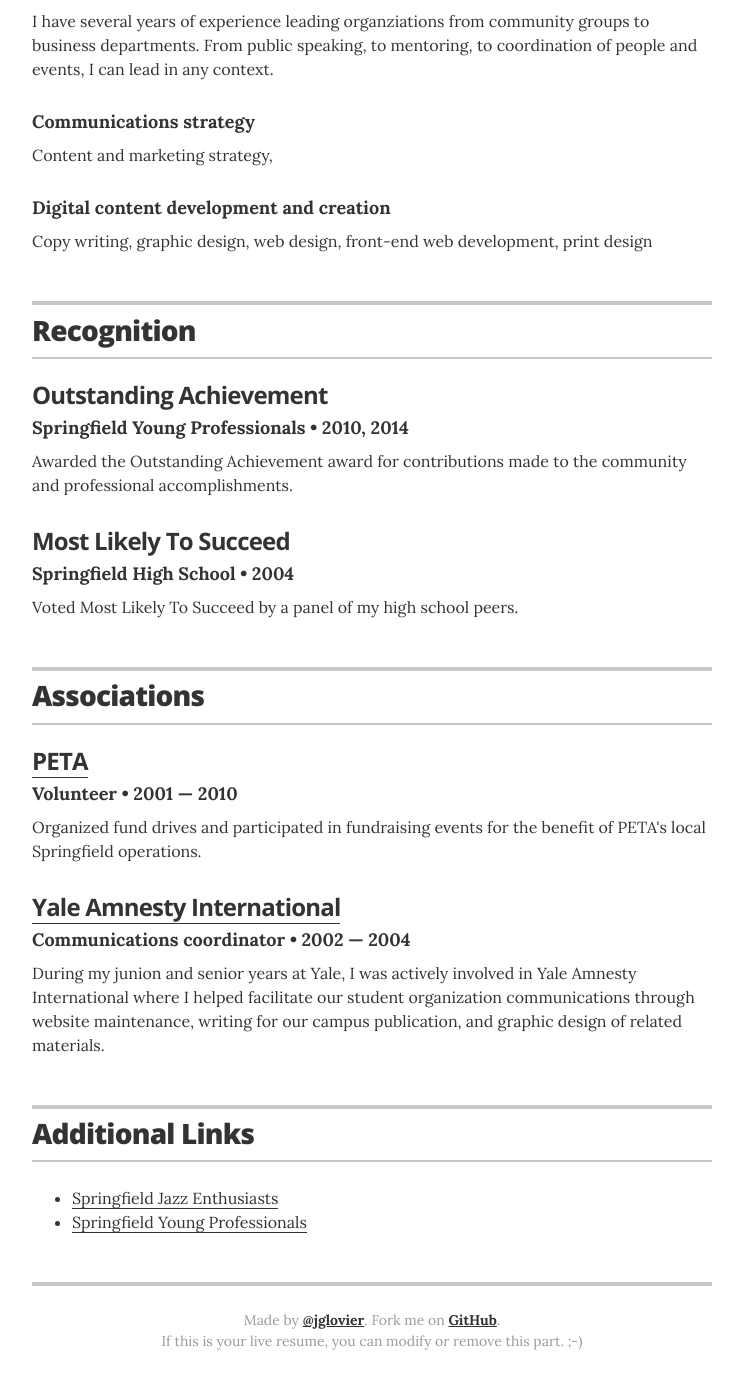
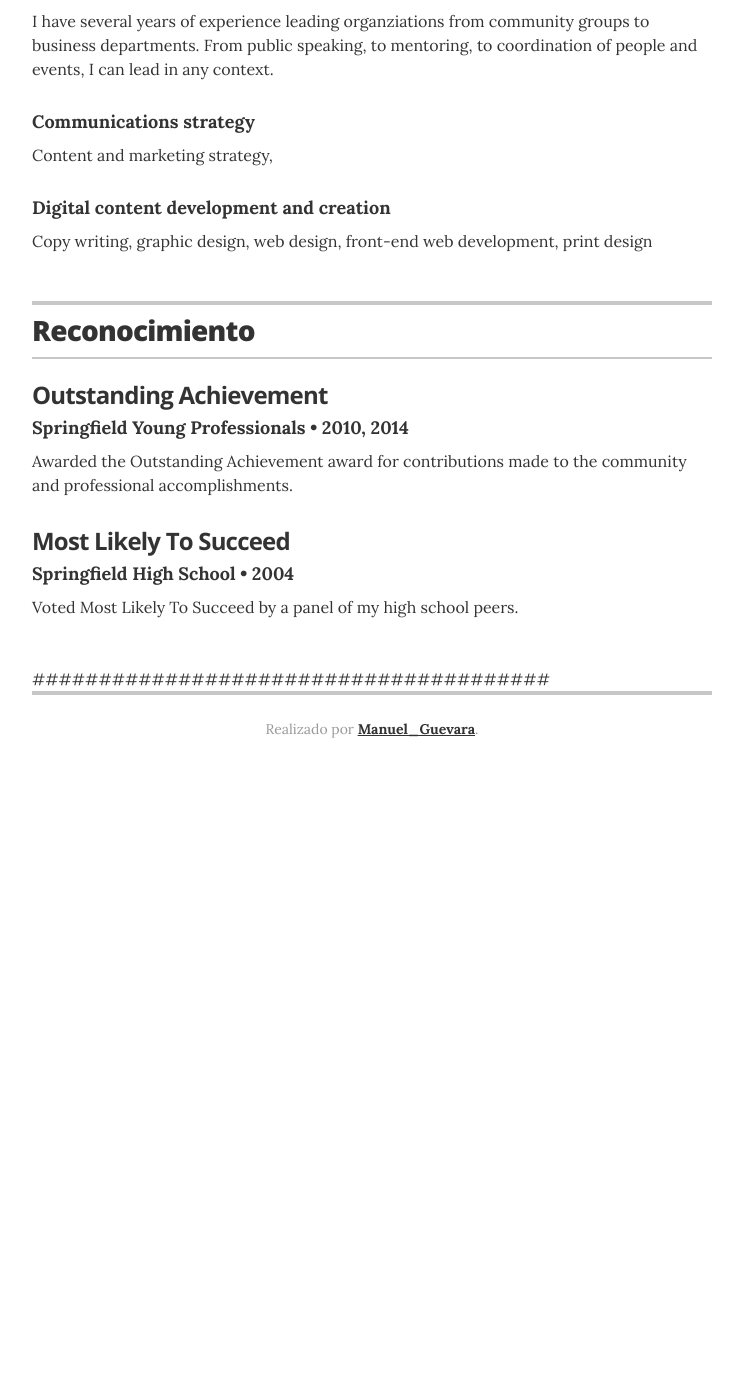
Before and after one commit to oswa33/oswa33.github.io, a Jekyll site: the page built from index.html, in a window 1280 px wide and 1400 px high, scrolled down 2167 px. Shown: the top 1389 px of the window, without its empty margins (268-1011 px from the left). Built offline with Jekyll 4.4.1, drawn with Linux system fonts in a browser that asks for light colours; after the commit the page ends 2955 px from its top, so only the background shows below that; some of the changed text lies outside the part shown.

Commit message:
español
cambio de titulos

```diff
--- a/_layouts/resume.html
+++ b/_layouts/resume.html
@@ -140,7 +140,7 @@
       <section class="content-section">
 
         <header class="section-header">
-          <h2>Recognition</h2>
+          <h2>Reconocimiento</h2>
         </header>
 
         {% for recognition in site.data.recognitions %}
@@ -153,87 +153,15 @@
 
       </section>
       <!-- end Recognition -->
-      {% endif %}
 
-      {% if site.resume_section_associations %}
-      <!-- begin Associations -->
-      <section class="content-section">
 
-        <header class="section-header">
-          <h2>Associations</h2>
-        </header>
+      #######################################
 
-        {% for association in site.data.associations %}
-        <div class="resume-item" itemscope itemprop="memberOf" itemtype="http://schema.org/Organization">
-          <h3 class="resume-item-title" itemprop="name">{% if association.url %}<a href="{{ association.url }}">{{ association.organization }}</a>{% else %}{{ association.organization }}{% endif %}</h3>
-          <h4 class="resume-item-details" itemprop="description">{{ association.role }} &bull; {{ association.year }}</h4>
-          <p class="resume-item-copy">{{ association.summary }}</p>
-        </div>
-        {% endfor %}
-
-      </section>
-      <!-- end Associations -->
-      {% endif %}
-
-      {% if site.resume_section_interests %}
-      <!-- begin Interests -->
-      <section class="content-section">
-
-        <header class="section-header">
-          <h2>Outside Interests</h2>
-        </header>
-
-        <div class="resume-item">
-          <ul class="resume-item-list">
-            {% for interest in site.data.interests %}
-            <li>{{ interest.description }}</li>
-            {% endfor %}
-          </ul>
-        </div>
-
-      </section>
-      <!-- end Interests -->
-      {% endif %}
-
-      {% if site.resume_section_links %}
-      <!-- begin Links -->
-      <section class="content-section">
-
-        <header class="section-header">
-          <h2>Additional Links</h2>
-        </header>
-
-        <div class="resume-item">
-          <ul class="resume-item-list">
-            {% for link in site.data.links %}
-            <li><a href={{ link.url }} itemprop="url">{{ link.description }}</a></li>
-            {% endfor %}
-          </ul>
-        </div>
-
-      </section>
-      <!-- end Links -->
-      {% endif %}
-
-      {% if site.resume_print_social_links %}
-      <!-- begin Print Social Links -->
-      <section class="content-section print-only">
-
-        <header class="section-header">
-          <h2>Social Links</h2>
-        </header>
-
-        <div class="resume-item">
-        {% include print-social-links.html %}
-        </div>
-
-      </section>
       <!-- end Print Social Links -->
       {% endif %}
 
       <footer class="page-footer">
-        <p class="footer-line">Made by <a href="http://twitter.com/jglovier">@jglovier</a>. Fork me on <a href="https://github.com/jglovier/resume-template">GitHub</a>.</p>
-        <p class="footer-line">If this is your live resume, you can modify or remove this part. ;-)</p>
+        <p class="footer-line">Realizado por <a href="guevaramanuel180@gmail.com">Manuel_Guevara</a>.</p>
       </footer>
 
     </div>
```
Also changed, not shown: other parts of _layouts/resume.html (+4 -4 lines).
